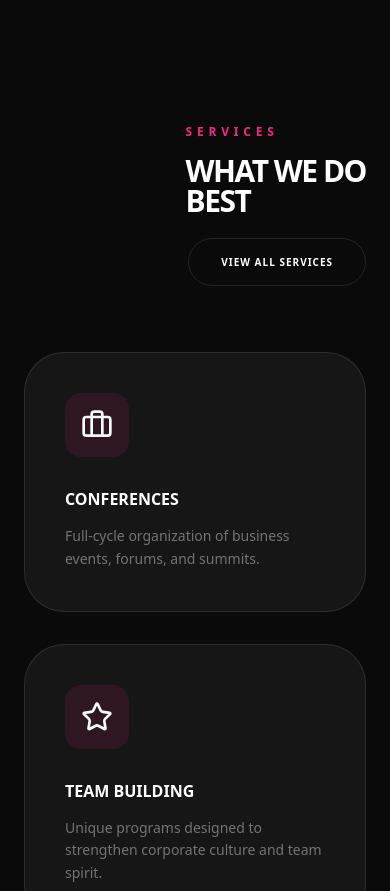
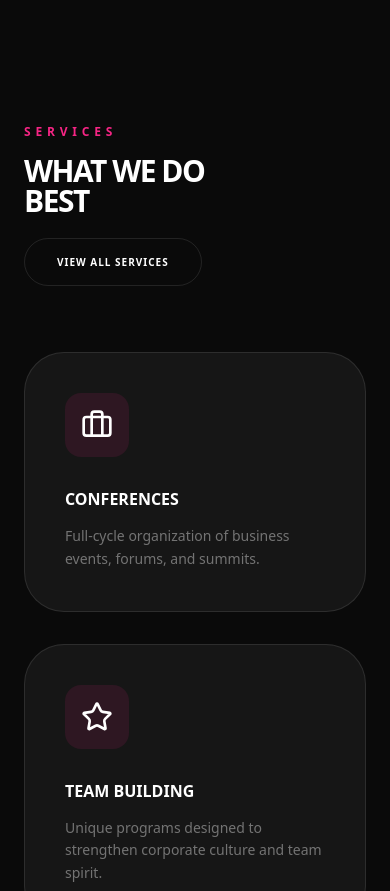
Before and after one commit to kseniausacheva/royal-event-group---delegations-1-, a React (Vite) app: page /en in a window 390 px wide. Shown: the part 880-1771 px from the top of the page. Built offline with nearby package versions, Linux system fonts and the light colour scheme.

Commit message:
Align services heading left on mobile

```diff
--- a/src/pages/Home.tsx
+++ b/src/pages/Home.tsx
@@ -200,7 +200,7 @@ const Home = () => {
       {/* Services Overview */}
       <section className="py-40 px-6 bg-royal-black">
         <div className="max-w-7xl mx-auto">
-          <div className="flex flex-col md:flex-row justify-between items-end mb-20 gap-8">
+          <div className="flex flex-col md:flex-row justify-between items-start md:items-end mb-20 gap-8">
             <motion.div
               initial={{ opacity: 0, y: 30 }}
               whileInView={{ opacity: 1, y: 0 }}
@@ -210,7 +210,7 @@ const Home = () => {
               <span className="text-royal-pink font-bold text-xs uppercase tracking-[0.4em] mb-4 block">
                 {t.nav.services}
               </span>
-              <h2 className="text-3xl sm:text-5xl md:text-7xl font-display font-black uppercase tracking-tighter leading-none break-words">
+              <h2 className="text-3xl sm:text-5xl md:text-7xl font-display font-black uppercase tracking-tighter leading-none break-words text-left">
                 {t.servicesOverview.title} <br /> {t.servicesOverview.titleAccent}
               </h2>
             </motion.div>
```
